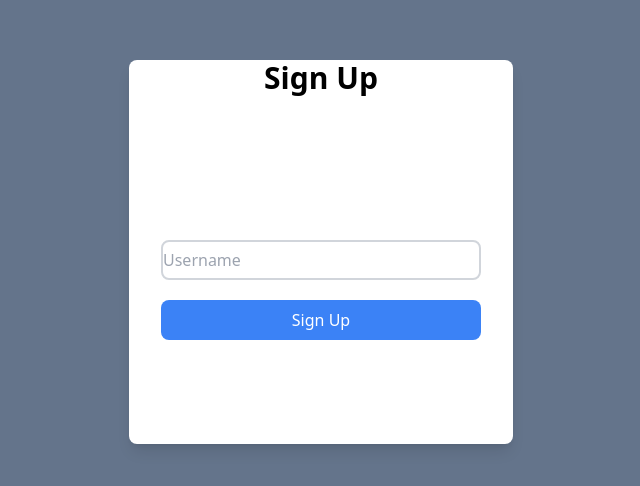
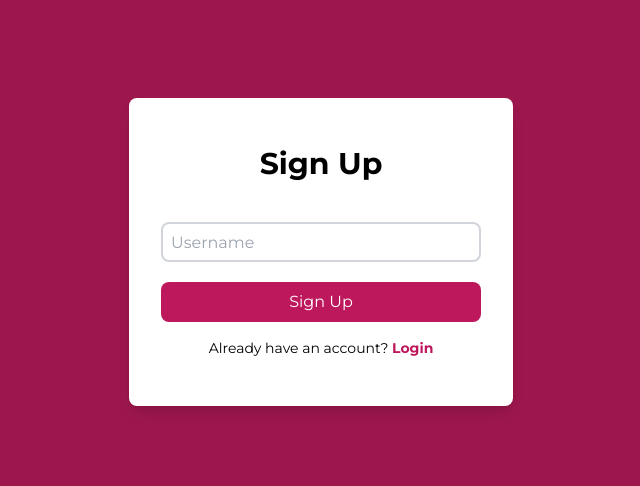
Before and after one commit to bengordon-dev/convergent-sp23-react-flask, a React (Create React App) app in the folder frontend/: page /signup in a window 1280 px wide. Shown: the part 148-634 px from the top of the page, without its empty margins (319-959 px from the left). Built offline with nearby package versions, Linux system fonts and the light colour scheme; a web font is replaced by a local one.

Commit message:
styling up signup page

```diff
--- a/frontend/src/App.js
+++ b/frontend/src/App.js
@@ -1,9 +1,9 @@
 import Navbar from './components/Navbar';
 import Main from './components/Main';
-import { BrowserRouter, Routes, Route, redirect } from "react-router-dom";
+import { BrowserRouter, Routes, Route, useNavigate } from "react-router-dom";
 import Login from './components/Login';
 import Signup from './components/Signup';
-import { useState } from 'react';
+import { useState, useEffect } from 'react';
 
 function App() {
   return (
@@ -19,11 +19,14 @@ function App() {
 }
 
 function Home() {
+  const navigate = useNavigate();
   const [user, setUser] = useState(null);
 
-  if (!user) {
-    window.location.href = '/signup';
-  }
+  useEffect(() => {
+    if (!user) {
+      navigate('/signup');
+    }
+  }, [user]);
 
   return (
     <div className="App flex flex-col">
--- a/frontend/src/components/Signup.js
+++ b/frontend/src/components/Signup.js
@@ -1,16 +1,23 @@
 import React from 'react'
 
 function Signup() {
+
+  const signup = (e) => {
+    e.preventDefault();
+
+    console.log(e.target[0].value)
+  }
+
   return (
-    <div className='bg-slate-500'>
-      <div className="flex flex-col items-center justify-center h-screen">
-        <div className="flex flex-col items-center justify-center w-96 h-96 bg-white rounded-lg shadow-lg">
-          <h1 className="text-3xl font-bold">Sign Up</h1>
-          <form className="flex flex-col items-center justify-center w-96 h-96">
-            <input className="w-80 h-10 mt-10 border-2 border-gray-300 rounded-lg" type="text" placeholder="Username" />
-{/*             <input className="w-80 h-10 mt-5 border-2 border-gray-300 rounded-lg" type="password" placeholder="Password" />
- */}            <button className="w-80 h-10 mt-5 bg-blue-500 rounded-lg text-white">Sign Up</button>
-          </form>
+    <div className="flex flex-col items-center justify-center h-screen bg-pink-800 montserrat">
+      <div className="flex flex-col items-center justify-center w-96 h-auto bg-white rounded-lg shadow-lg p-12">
+        <h1 className="text-3xl font-bold">Sign Up</h1>
+        <form className="flex flex-col items-center justify-center" onSubmit={(e) => signup(e)}>
+          <input className="w-80 h-10 mt-10 border-2 border-gray-300 rounded-lg px-2" type="text" placeholder="Username" />
+          <button type="submit" className="w-80 h-10 mt-5 bg-pink-700 hover:bg-pink-800 rounded-lg text-white">Sign Up</button>
+        </form>
+        <div>
+          <p className="text-sm mt-4">Already have an account? <a className="text-pink-700 font-bold" href="/login">Login</a></p>
         </div>
       </div>
     </div>
```
